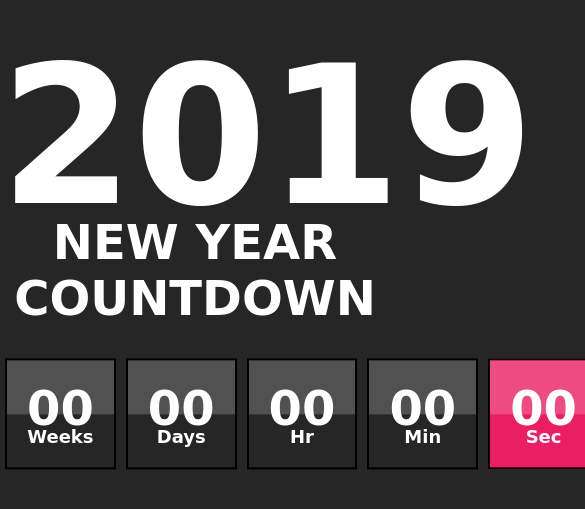
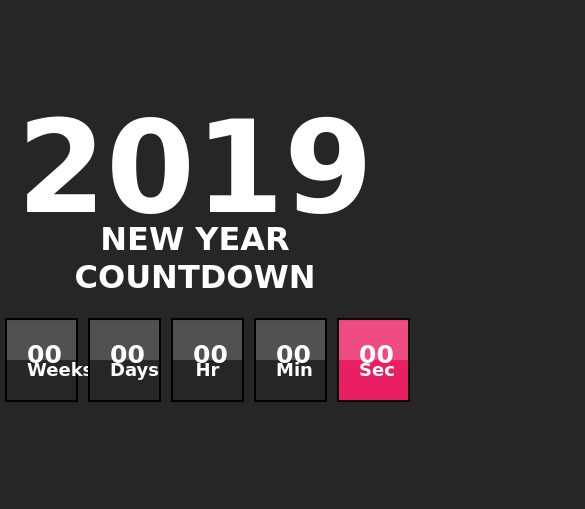
Before and after one commit to mishra709s/css_animations, a plain HTML site: page css_countdown_clock/index.html in a window 390 px wide. Shown: the part 173-682 px from the top of the page, 585 px wide, since content can reach past the window. Drawn offline with nearby package versions, Linux system fonts and the light colour scheme; a web font is replaced by a local one.

Commit message:
css_3D_flip_on_hover, css_svn_button_stroke_animation, css_countdown_clock mobile view added.

```diff
--- /dev/null
+++ b/css_3D_flip_on_hover/style.css
@@ -0,0 +1,71 @@
+body {
+	margin: 0;
+	padding: 0;
+	font-family: sans-serif;
+	background: #262626;
+}
+
+a {
+	position: absolute;
+	top: 50%;
+	left: 50%;
+	transform: translate(-50%,-50%);
+	width: 200px;
+	height: 60px;
+	text-align: center;
+	transform-style: preserve-3d;
+	perspective: 1000px;
+	transform-origin: center center;
+}
+
+span {
+	position: absolute;
+	top: 0;
+	left: 0;
+	width: 100%;
+	height: 100%;
+	display: block;
+	text-align: center;
+	line-height: 60px;
+	font-size: 24px;
+	background: rgba(255,255,255,.05);
+	transform-style: preserve-3d;
+	backface-visibility: hidden;
+	border-radius: 30px;
+	text-transform: uppercase;
+	color: #ffffff;
+	transition: 1s;
+}
+
+span.front {
+	transform: rotateX(0deg) translateZ(20px);
+}
+a:hover span.front {
+	transform:  rotateX(-180deg) translateZ(20px);
+}
+
+span.back {
+	transform: rotateX(180deg) translateZ(20px);
+}
+a:hover span.back {
+	transform:  rotateX(0deg) translateZ(20px);
+}
+
+span.center {
+	background: linear-gradient(to left, #c31a5b, #7129bd);
+}
+span.center:before {
+	content: '';
+	position: absolute;
+	top: 0;
+	left: 0;
+	width: 100%;
+	height: 100%;
+	background: linear-gradient(to left, #ffdd1f, #c31a5b);
+	border-radius: 30px;
+	transform: translateZ(-1px);
+}
+
+a:hover span.center {
+	transform: rotateX(-180deg);
+}
--- a/css_countdown_clock/style.css
+++ b/css_countdown_clock/style.css
@@ -73,3 +73,75 @@ h1 span {
 	font-weight: 800;
 	margin-top: -10px;
 }
+
+@media only screen and (max-width:768px) {
+    .center {
+	position: absolute;
+	top: 50%;
+	width: 100%;
+	transform: translateY(-50%);
+	text-align: center;
+}
+
+h1 {
+	position: relative;
+	text-align: center;
+	text-transform: uppercase;
+	color: #fff;
+	font-size: 2em;
+}
+
+h1 span {
+	font-size: 4em;
+	line-height: .8em;
+}
+
+#clock{
+	display: flex;
+	width: 570px;
+	margin: 0 auto;
+}
+
+#clock div {
+	position: relative;
+	width: 29px;
+	padding: 20px;
+	margin: 0 5px;
+	background: #262626;
+	color: #fff;
+	border: 2px solid #000;
+}
+
+#clock div:last-child {
+	background: #e91e63;
+	color: #fff;
+	border: 2px solid #000;
+}
+
+#clock div:before {
+	content: '';
+	position: absolute;
+	top: 0;
+	left: 0;
+	width: 100%;
+	height: 50%;
+	background: rgba(255, 255, 255, .2);
+}
+
+#clock div span {
+	display: block;
+	text-align: center;
+}
+
+#clock div span:nth-child(1) {
+	font-size: 25px;
+	font-weight: 800;
+}
+
+#clock div span:nth-child(2) {
+	font-size: 18px;
+	font-weight: 800;
+	margin-top: -10px;
+	transform: scaleX(1);
+}
+}
```
Also changed, not shown: css_3D_flip_on_hover/index.html (added, +16 -0 lines), css_svn_button_stroke_animation/index.html (added, +12 -0 lines), css_svn_button_stroke_animation/main.css (added, +47 -0 lines).
